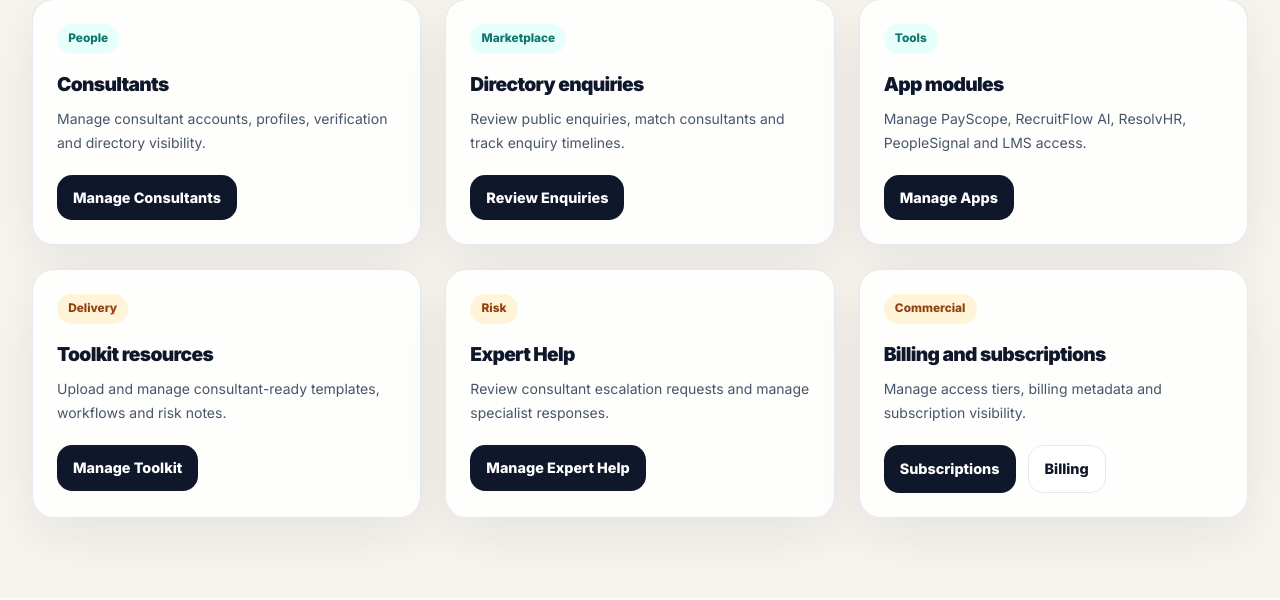
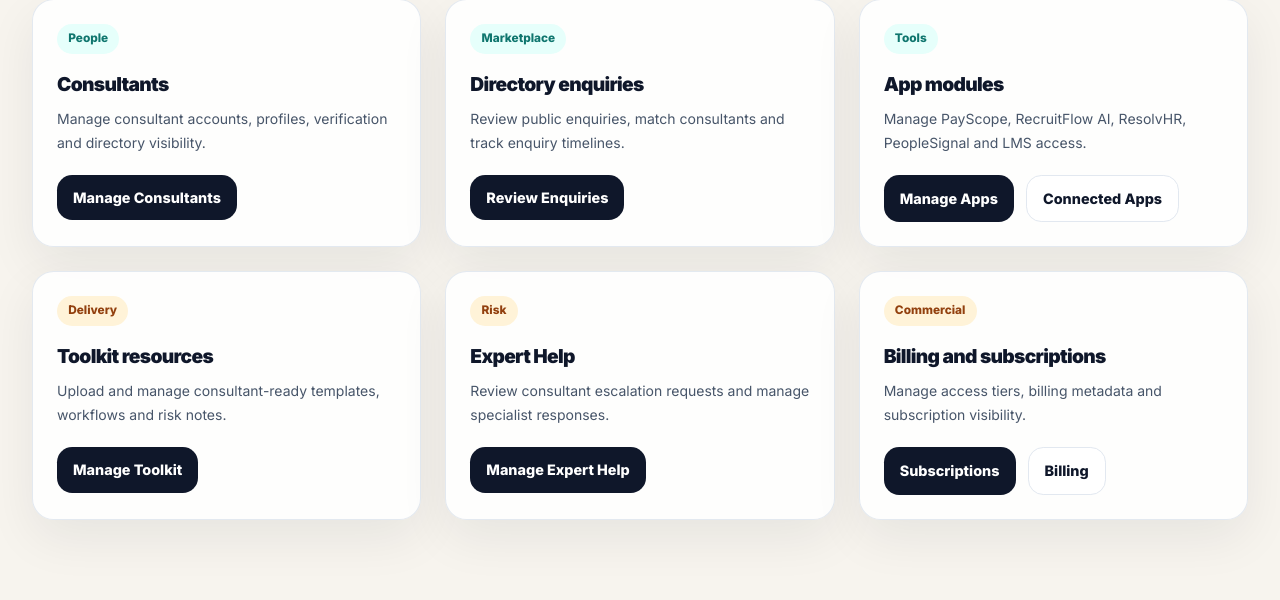
Before and after one commit to Dolman17/hive, a Python web app: template templates/admin/dashboard.html in a window 1280 px wide. Shown: the part 832-1432 px from the top of the page. Run offline with Jinja, Linux system fonts and the light colour scheme; the template is opened without the code that fills it, so the values that code supplies are empty; some libraries are stand-ins or nearby versions.

Commit message:
Link Connected Apps from admin dashboard

```diff
--- a/templates/admin/dashboard.html
+++ b/templates/admin/dashboard.html
@@ -91,7 +91,10 @@
             <span class="hive-pill hive-pill-teal">Tools</span>
             <h3 class="mt-4 hive-section-heading">App modules</h3>
             <p class="mt-2 text-sm text-slate-600 leading-6">Manage PayScope, RecruitFlow AI, ResolvHR, PeopleSignal and LMS access.</p>
-            <a href="{{ url_for('admin_apps') }}" class="mt-5 hive-button hive-button-primary">Manage Apps</a>
+            <div class="mt-5 flex flex-wrap gap-3">
+                <a href="{{ url_for('admin_apps') }}" class="hive-button hive-button-primary">Manage Apps</a>
+                <a href="{{ url_for('notifications.admin_connected_apps') }}" class="hive-button hive-button-secondary">Connected Apps</a>
+            </div>
         </div>
 
         <div class="hive-card p-6">
```
